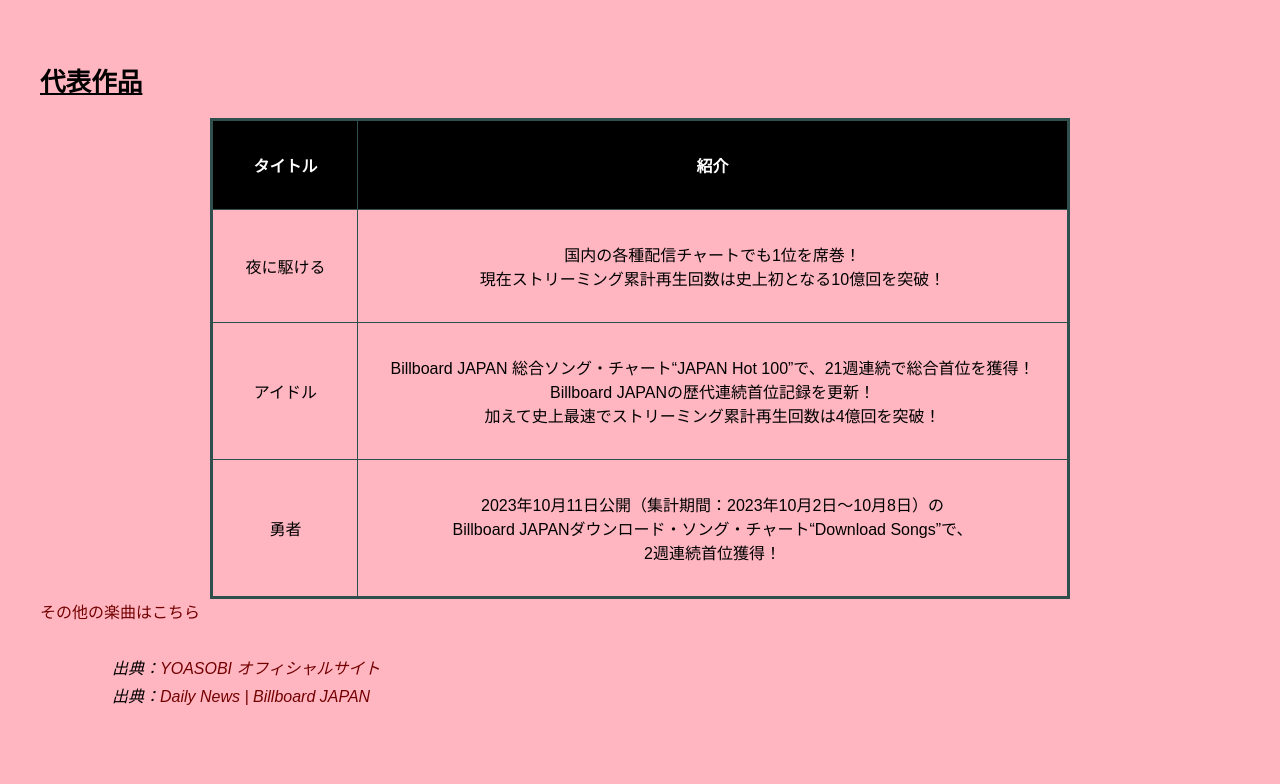
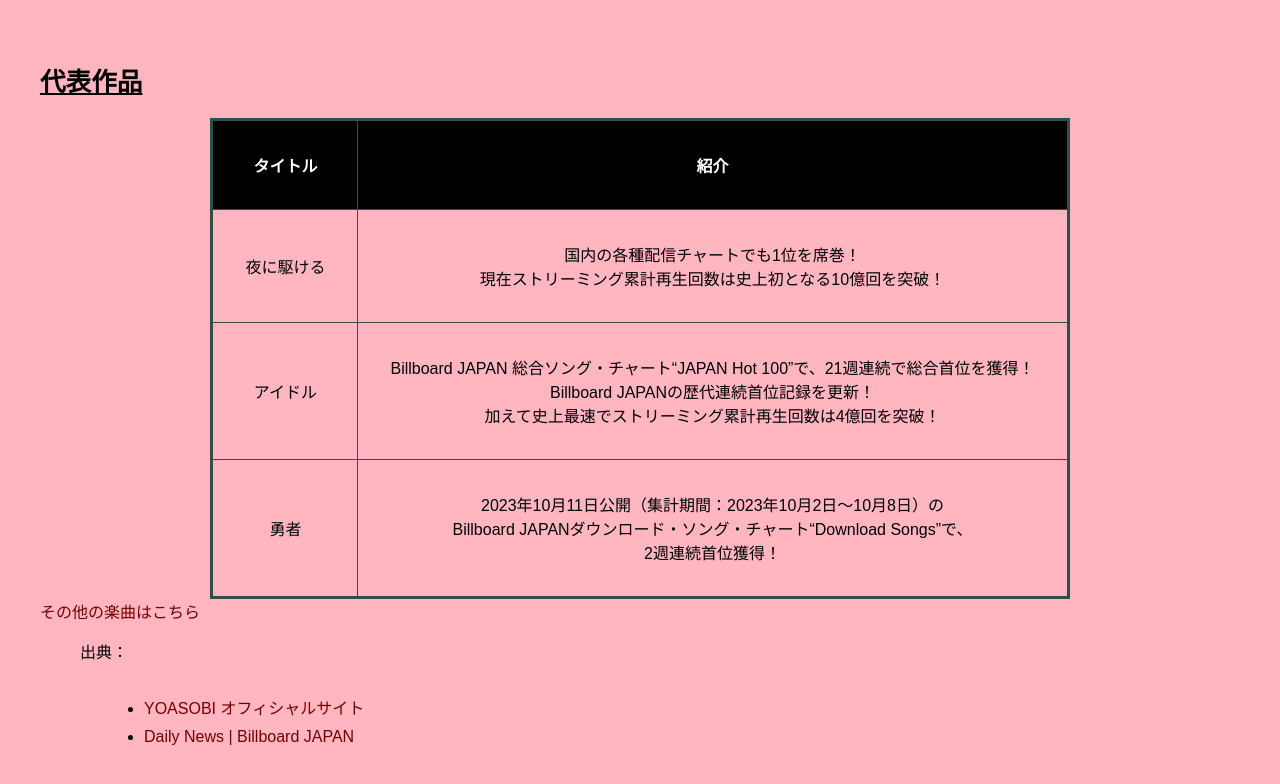
Before and after one commit to KyanaKou/webpro_23, a plain HTML site: page work06_1.html in a window 1280 px wide. Shown: the part 632-1416 px from the top of the page. Drawn offline with Linux system fonts and the light colour scheme.

Commit message:
参考文献書き方変更

```diff
--- a/work06_1.html
+++ b/work06_1.html
@@ -57,8 +57,10 @@
     <a href="./work06_2.html">その他の楽曲はこちら</a>
 <!-- 脚注の位置 -->
 <blockquote>
-    <p><cite>出典：<a href="https://www.yoasobi-music.jp/" target="_blank">YOASOBI オフィシャルサイト</a></cite>
-    <br><cite>出典：<a href="https://www.billboard-japan.com/d_news/" target="_blank">Daily News | Billboard JAPAN</a></cite></p>
+    出典：
+    <ul>
+        <li><a href="https://www.yoasobi-music.jp/" target="_blank">YOASOBI オフィシャルサイト</a></li>
+        <li><a href="https://www.billboard-japan.com/d_news/" target="_blank">Daily News | Billboard JAPAN</a></li>
 </blockquote>
 </body>
 </html>
```
